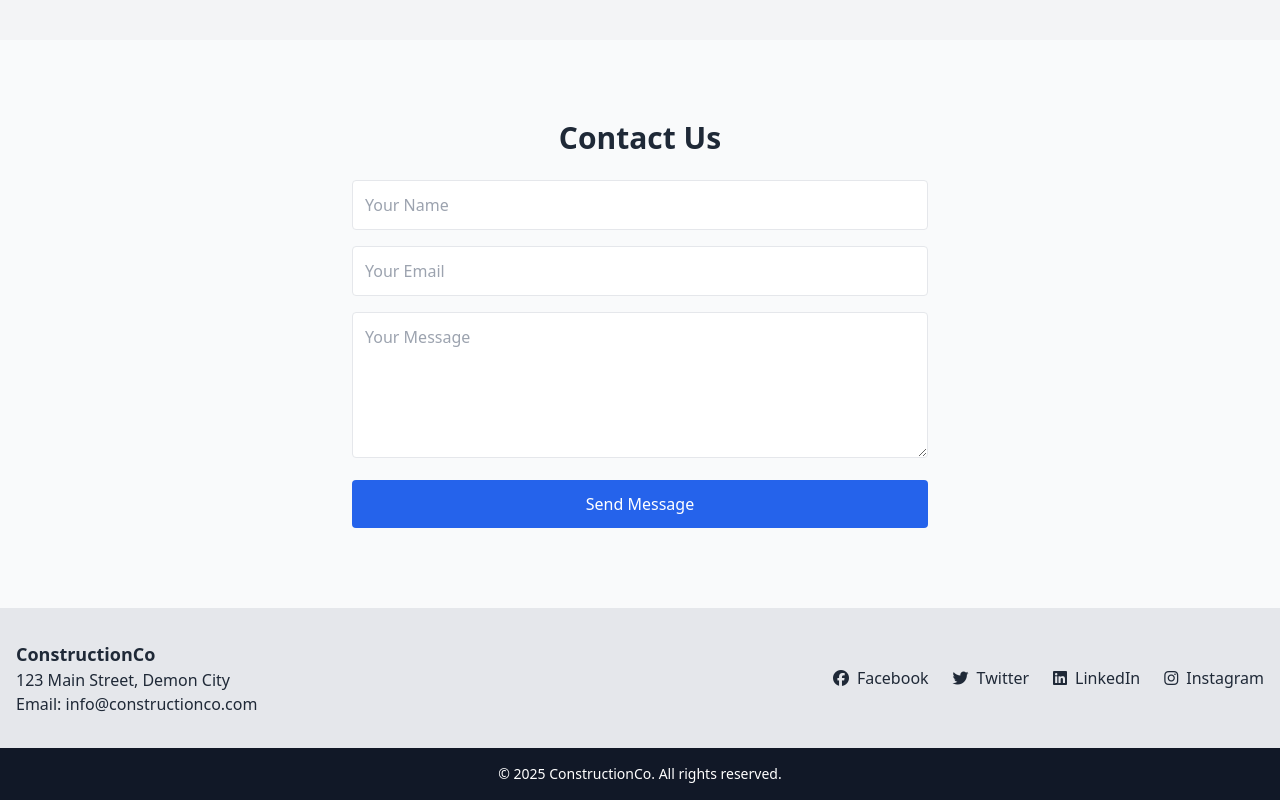
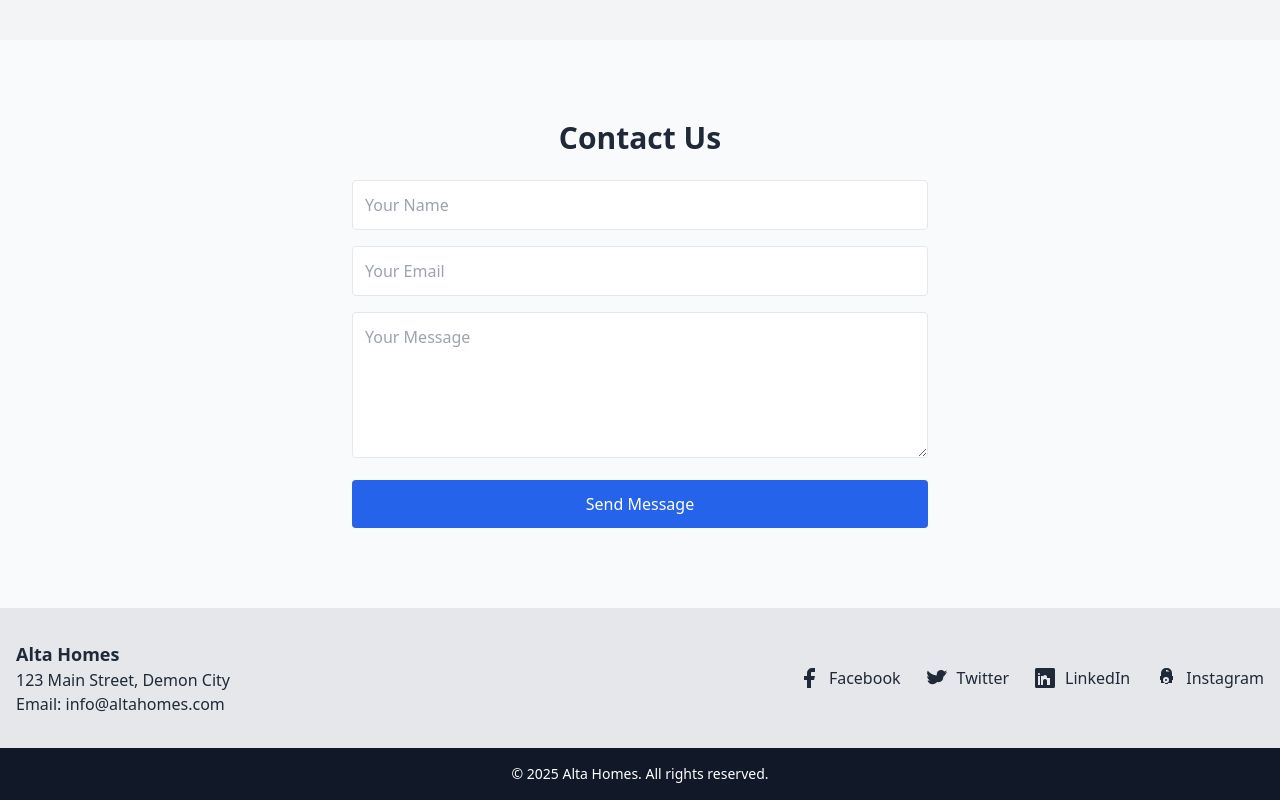
Before and after one commit to Binstha/DemoWebsite, a plain HTML site: page index.html in a window 1280 px wide. Shown: the part 1536-2336 px from the top of the page. Drawn offline with nearby package versions, Linux system fonts and the light colour scheme.

Commit message:
Update index.html

```diff
--- a/index.html
+++ b/index.html
@@ -4,19 +4,19 @@
 <head>
     <meta charset="UTF-8">
     <meta name="viewport" content="width=device-width, initial-scale=1.0">
-    <title>Construction Company</title>
+    <title>Alta Homes Company</title>
     <script src="https://cdn.tailwindcss.com"></script>
-    <script src="https://kit.fontawesome.com/a076d05399.js" crossorigin="anonymous"></script>
 </head>
 
 <body class="bg-gray-50 text-gray-800">
-
     <!-- Sticky Navbar -->
     <nav class="sticky top-0 bg-white shadow z-50">
         <div class="max-w-7xl mx-auto px-4 py-4 flex justify-between items-center">
             <div class="flex items-center space-x-2">
-                <img src="https://lh3.googleusercontent.com/pw/AP1GczOSYq3RD-aNOC8OEXVqHQ6EHkW_dLtLqXFr3M4ZqNWvkLduQbnZSBFvlN-cMo9cWeTo_yNNKPNRtFys1PJeEeUixW_V_un4HqRixuPtZo6Y8EMB6AiYNghX-evb6kfOXfJSxnNq4w_DeSVJrsoTWNdy=w1024-h653-s-no-gm?authuser=0" alt="Logo" class="w-10 h-10 rounded-full">
-                <h1 class="text-xl font-bold">ConstructionCo</h1>
+                <a href="#hero" class="flex items-center space-x-2">
+                    <img src="https://lh3.googleusercontent.com/pw/AP1GczOSYq3RD-aNOC8OEXVqHQ6EHkW_dLtLqXFr3M4ZqNWvkLduQbnZSBFvlN-cMo9cWeTo_yNNKPNRtFys1PJeEeUixW_V_un4HqRixuPtZo6Y8EMB6AiYNghX-evb6kfOXfJSxnNq4w_DeSVJrsoTWNdy=w1024-h653-s-no-gm?authuser=0" alt="Logo" class="w-10 h-10 rounded-full">
+                    <h1 class="text-xl font-bold">Alta Homes</h1>
+                </a>
             </div>
             <!-- Desktop Menu -->
             <div class="space-x-6 hidden md:flex">
@@ -28,12 +28,14 @@
             <!-- Mobile toggle -->
             <div class="md:hidden">
                 <button id="menu-btn" class="focus:outline-none">
-                    <i class="fas fa-bars text-2xl"></i>
+                    <svg xmlns="http://www.w3.org/2000/svg" viewBox="0 0 24 24" fill="currentColor" class="w-6 h-6">
+                        <path d="M3 18h18v-2H3v2zm0-5h18v-2H3v2zm0-7v2h18V6H3z"></path>
+                    </svg>
                 </button>
             </div>
         </div>
         <!-- Mobile Menu -->
-        <div id="mobile-menu" class="hidden px-4 pb-4 md:hidden bg-white">
+        <div id="mobile-menu" class="hidden px-4 pb-4 md:hidden bg-white transition-all duration-300">
             <a href="#hero" class="block py-2 hover:text-blue-600">Home</a>
             <a href="#about" class="block py-2 hover:text-blue-600">About</a>
             <a href="#services" class="block py-2 hover:text-blue-600">Services</a>
@@ -63,7 +65,7 @@
     <section id="about" class="py-20 px-4 max-w-7xl mx-auto">
         <h3 class="text-3xl font-bold mb-6 text-center">About Us</h3>
         <p class="text-lg text-center max-w-3xl mx-auto">
-            ConstructionCo is a leading construction company with over 20 years of experience in delivering quality and sustainable building solutions. Our team of dedicated professionals is committed to turning your dreams into reality with a focus on precision, safety, and excellence.
+            Alta Homes is a leading construction company with over 20 years of experience in delivering quality and sustainable building solutions. Our team of dedicated professionals is committed to turning your dreams into reality with a focus on precision, safety, and excellence.
         </p>
     </section>
 
@@ -106,28 +108,40 @@
         <div class="bg-gray-200 text-gray-800 py-8">
             <div class="max-w-7xl mx-auto px-4 flex flex-col md:flex-row justify-between items-center space-y-6 md:space-y-0">
                 <div>
-                    <h4 class="font-bold text-lg">ConstructionCo</h4>
+                    <h4 class="font-bold text-lg">Alta Homes</h4>
                     <p>123 Main Street, Demon City</p>
-                    <p>Email: info@constructionco.com</p>
+                    <p>Email: info@altahomes.com</p>
                 </div>
                 <div class="flex space-x-6">
-                    <a href="#" class="flex items-center space-x-2 hover:text-blue-600">
-                        <i class="fab fa-facebook"></i><span>Facebook</span>
+                    <a href="https://www.facebook.com" class="flex items-center space-x-2 hover:text-blue-600">
+                        <svg xmlns="http://www.w3.org/2000/svg" viewBox="0 0 24 24" fill="currentColor" class="w-6 h-6">
+                            <path d="M18 2h-3a5 5 0 0 0-5 5v3H7v4h3v8h4v-8h3l1-4h-4V7a1 1 0 0 1 1-1h3z"></path>
+                        </svg>
+                        <span>Facebook</span>
                     </a>
-                    <a href="#" class="flex items-center space-x-2 hover:text-blue-600">
-                        <i class="fab fa-twitter"></i><span>Twitter</span>
+                    <a href="https://www.twitter.com" class="flex items-center space-x-2 hover:text-blue-600">
+                        <svg xmlns="http://www.w3.org/2000/svg" viewBox="0 0 24 24" fill="currentColor" class="w-6 h-6">
+                            <path d="M22.46 6c-.77.35-1.6.58-2.46.69.88-.53 1.57-1.37 1.96-2.36-.83.5-1.75.85-2.72 1.05a4.38 4.38 0 0 0-7.57 3c0 .34.04.68.11 1-3.64-.18-6.86-1.93-9.02-4.57-.4.65-.62 1.42-.62 2.25 0 1.52.76 2.86 1.95 3.64-.7.03-1.37-.22-1.89-.62v.06c0 2.09 1.48 3.82 3.44 4.21-.36.1-1.07.17-1.67.17-.48 0-.94-.03-1.4-.09a5.3 5.3 0 0 0 5.03 3.73c1.81 0 3.43-.78 4.57-2.05.34.01.67.03 1 .03 3.31 0 5.1-2.17 5.1-5.1 0-.13-.01-.25-.01-.38.9-.65 1.68-1.52 2.2-2.53z"></path>
+                        </svg>
+                        <span>Twitter</span>
                     </a>
-                    <a href="#" class="flex items-center space-x-2 hover:text-blue-600">
-                        <i class="fab fa-linkedin"></i><span>LinkedIn</span>
+                    <a href="https://www.linkedin.com" class="flex items-center space-x-2 hover:text-blue-600">
+                        <svg xmlns="http://www.w3.org/2000/svg" viewBox="0 0 24 24" fill="currentColor" class="w-6 h-6">
+                            <path d="M20.5 2h-17A1.5 1.5 0 0 0 2 3.5v17A1.5 1.5 0 0 0 3.5 22h17a1.5 1.5 0 0 0 1.5-1.5v-17A1.5 1.5 0 0 0 20.5 2zM8 19H5v-9h3zM7 8a1 1 0 1 1-2 0 1 1 0 0 1 2 0zm10 11h-3v-4c0-1.1-.9-2-2-2s-2 .9-2 2v4h-3v-9h3v1c0-1.1.9-2 2-2s2 .9 2 2v1h3z"></path>
+                        </svg>
+                        <span>LinkedIn</span>
                     </a>
-                    <a href="#" class="flex items-center space-x-2 hover:text-blue-600">
-                        <i class="fab fa-instagram"></i><span>Instagram</span>
+                    <a href="https://www.instagram.com" class="flex items-center space-x-2 hover:text-blue-600">
+                        <svg xmlns="http://www.w3.org/2000/svg" viewBox="0 0 24 24" fill="currentColor" class="w-6 h-6">
+                            <path d="M12 2a5 5 0 0 0-5 5v3H6v4h1v3h4v1h3v-1h4v-3h1v-4h-1v-3a5 5 0 0 0-5-5zm0 2c1.4 0 2.7.6 3.6 1.6H8.4C9.3 7.6 10.6 7 12 7zm0 13a3 3 0 1 1 0-6 3 3 0 0 1 0 6zm0-2a1 1 0 1 0 0-2 1 1 0 0 0 0 2z"></path>
+                        </svg>
+                        <span>Instagram</span>
                     </a>
                 </div>
             </div>
         </div>
         <div class="bg-gray-900 text-white text-center py-4">
-            <p class="text-sm">&copy; 2025 ConstructionCo. All rights reserved.</p>
+            <p class="text-sm">&copy; 2025 Alta Homes. All rights reserved.</p>
         </div>
     </footer>
 
@@ -138,7 +152,6 @@
             menu.classList.toggle('hidden');
         });
     </script>
-
 </body>
 
 </html>
```
